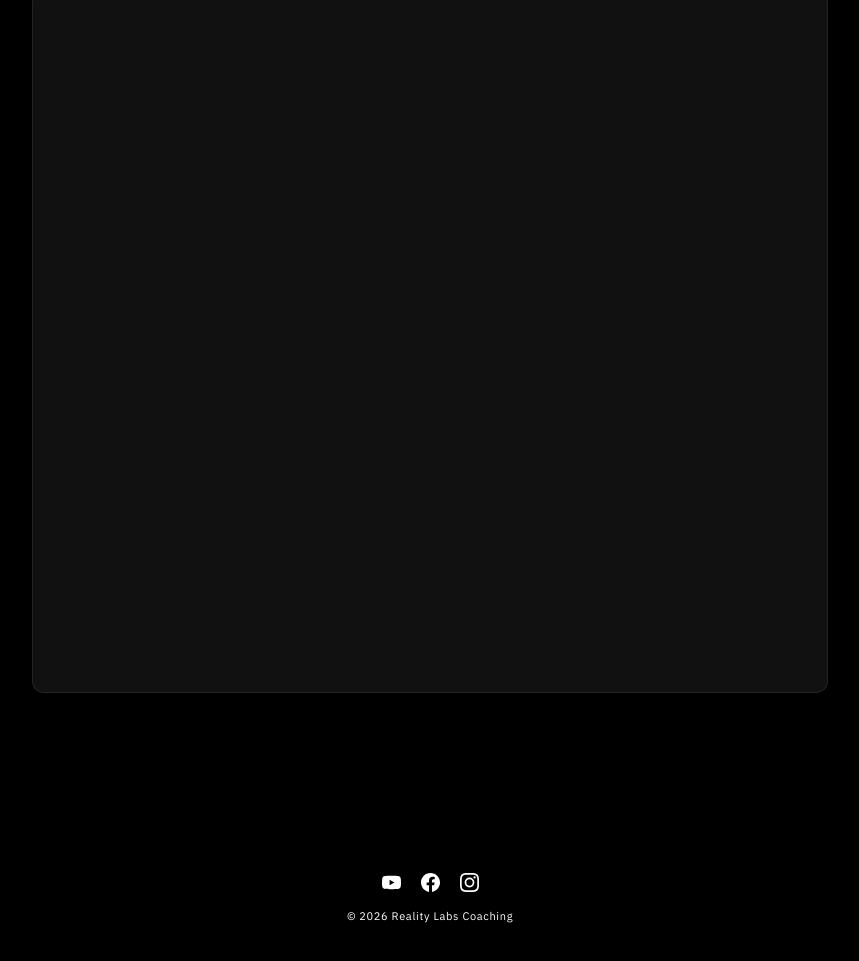
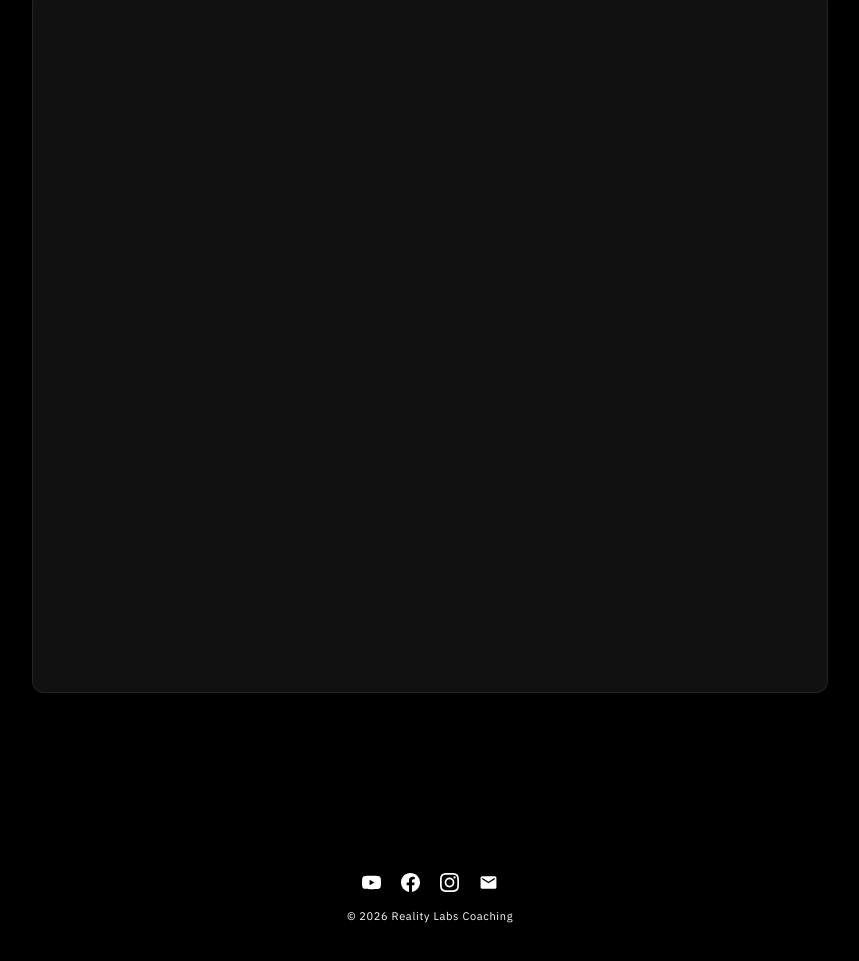
Before and after one commit to chjdombeck/therealitylabs, a website: page apply/index.html in a window 1280 px wide. Shown: the part 1441-2402 px from the top of the page, without its empty margins (210-1069 px from the left). Drawn offline with nearby package versions, Linux system fonts and the light colour scheme; a script that the page names is missing.

Commit message:
Add newsletter icon link to apply page footer

```diff
--- a/apply/index.html
+++ b/apply/index.html
@@ -294,6 +294,9 @@
       <a href="https://www.instagram.com/carterdombeck/" target="_blank" rel="noopener" aria-label="Instagram" style="color:#fff; transition:color 0.2s;" onmouseover="this.style.color='var(--gold)'" onmouseout="this.style.color='#fff'">
         <svg width="19" height="19" viewBox="0 0 24 24" fill="currentColor"><path d="M12 2.163c3.204 0 3.584.012 4.85.07 3.252.148 4.771 1.691 4.919 4.919.058 1.265.069 1.645.069 4.849 0 3.205-.012 3.584-.069 4.849-.149 3.225-1.664 4.771-4.919 4.919-1.266.058-1.644.07-4.85.07-3.204 0-3.584-.012-4.849-.07-3.26-.149-4.771-1.699-4.919-4.92-.058-1.265-.07-1.644-.07-4.849 0-3.204.013-3.583.07-4.849.149-3.227 1.664-4.771 4.919-4.919 1.266-.057 1.645-.069 4.849-.069zM12 0C8.741 0 8.333.014 7.053.072 2.695.272.273 2.69.073 7.052.014 8.333 0 8.741 0 12c0 3.259.014 3.668.072 4.948.2 4.358 2.618 6.78 6.98 6.98C8.333 23.986 8.741 24 12 24c3.259 0 3.668-.014 4.948-.072 4.354-.2 6.782-2.618 6.979-6.98.059-1.28.073-1.689.073-4.948 0-3.259-.014-3.667-.072-4.947-.196-4.354-2.617-6.78-6.979-6.98C15.668.014 15.259 0 12 0zm0 5.838a6.162 6.162 0 1 0 0 12.324 6.162 6.162 0 0 0 0-12.324zM12 16a4 4 0 1 1 0-8 4 4 0 0 1 0 8zm6.406-11.845a1.44 1.44 0 1 0 0 2.881 1.44 1.44 0 0 0 0-2.881z"/></svg>
       </a>
+      <a href="https://go.therealitylabs.com/" target="_blank" rel="noopener" aria-label="Newsletter" style="color:#fff; transition:color 0.2s;" onmouseover="this.style.color='var(--gold)'" onmouseout="this.style.color='#fff'">
+        <svg width="19" height="19" viewBox="0 0 24 24" fill="currentColor"><path d="M20 4H4c-1.1 0-2 .9-2 2v12c0 1.1.9 2 2 2h16c1.1 0 2-.9 2-2V6c0-1.1-.9-2-2-2zm0 4l-8 5-8-5V6l8 5 8-5v2z"/></svg>
+      </a>
     </div>
     <span>&copy; 2026 Reality Labs Coaching</span>
   </div>
```
